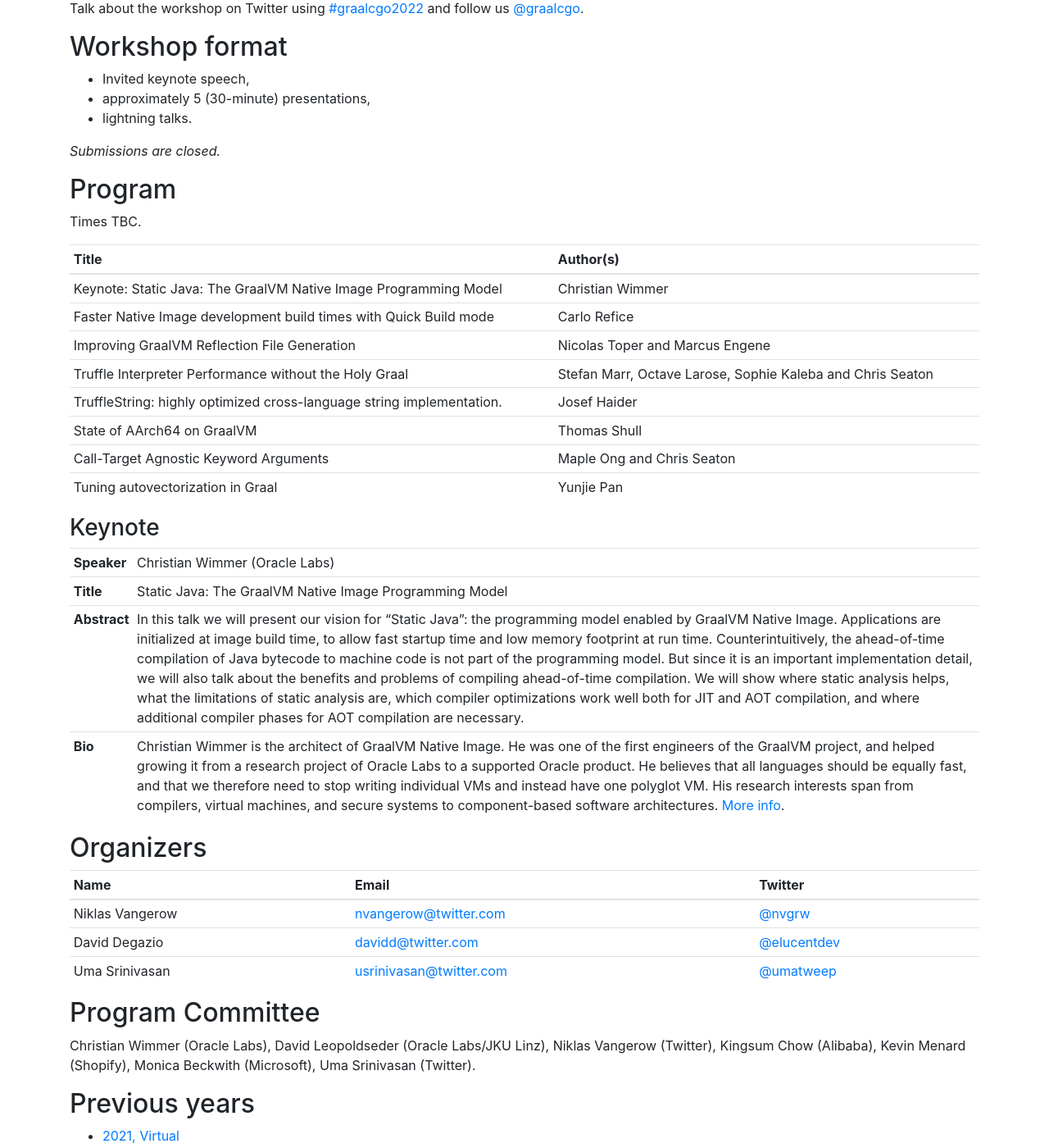
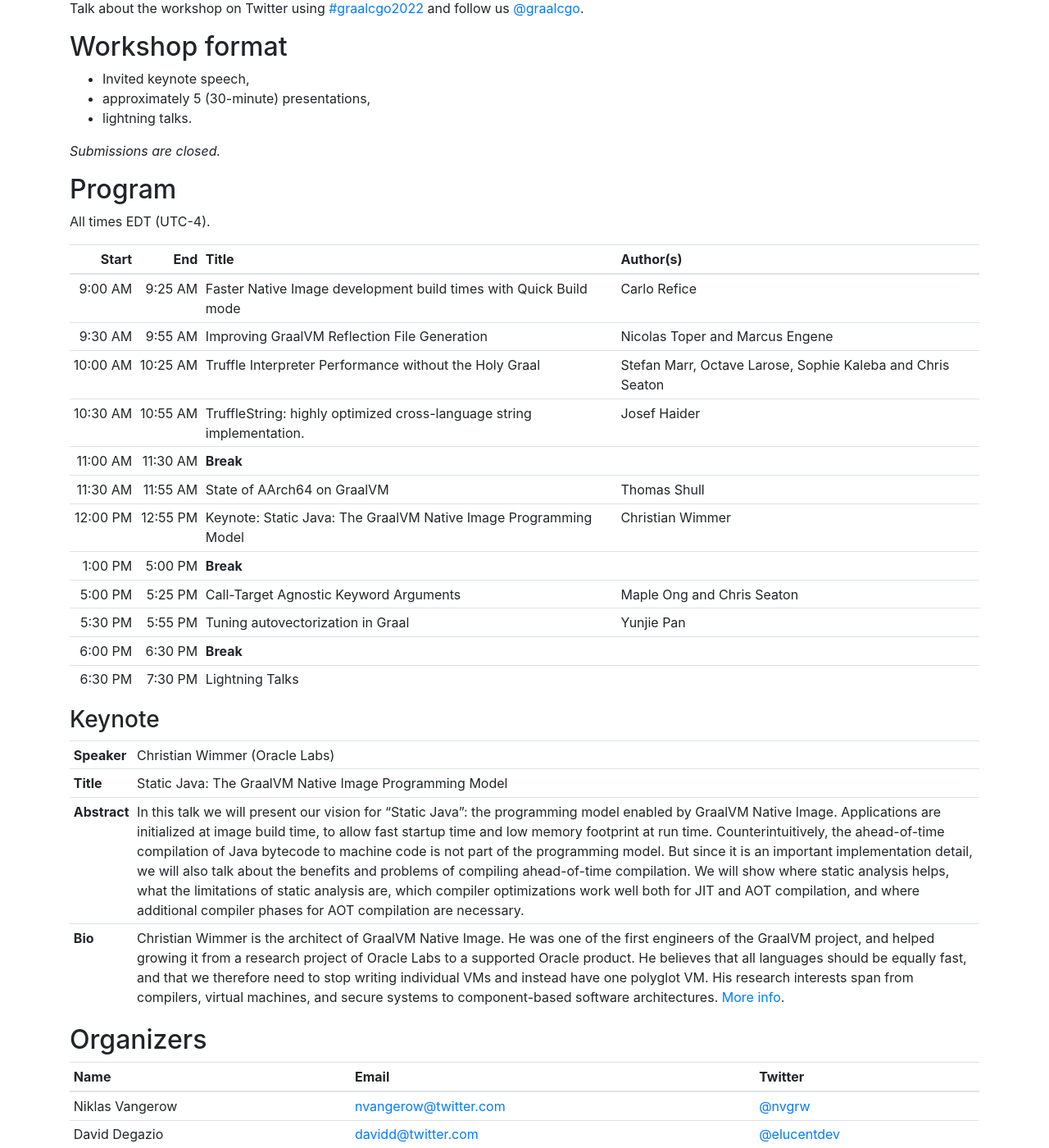
Before and after one commit to graalworkshop/graalworkshop.github.io, a Jekyll site: the page built from 2022/index.md, in a window 1280 px wide and 1400 px high, scrolled down 810 px. Shown: the whole window at 82% size. Built offline with Jekyll 4.4.1, drawn with Linux system fonts in a browser that asks for light colours.

Commit message:
Add tentative schedule

```diff
--- a/2022/index.md
+++ b/2022/index.md
@@ -41,18 +41,22 @@ Talk about the workshop on Twitter using [#graalcgo2022](https://twitter.com/sea
 
 ## Program
 
-Times TBC.
+All times EDT (UTC-4).
 
-| Title                                                                 | Author(s)                                                  |
-| :-------------------------------------------------------------------- | :--------------------------------------------------------- |
-| Keynote: Static Java: The GraalVM Native Image Programming Model      | Christian Wimmer                                           |
-| Faster Native Image development build times with Quick Build mode     | Carlo Refice                                               |
-| Improving GraalVM Reflection File Generation                          | Nicolas Toper and Marcus Engene                            |
-| Truffle Interpreter Performance without the Holy Graal                | Stefan Marr, Octave Larose, Sophie Kaleba and Chris Seaton |
-| TruffleString: highly optimized cross-language string implementation. | Josef Haider                                               |
-| State of AArch64 on GraalVM                                           | Thomas Shull                                               |
-| Call-Target Agnostic Keyword Arguments                                | Maple Ong and Chris Seaton                                 |
-| Tuning autovectorization in Graal                                     | Yunjie Pan                                                 |
+| Start         | End           | Title                                                                 | Author(s)                                                  |
+| ------------: | ------------: | :-------------------------------------------------------------------- | :--------------------------------------------------------- |
+|  9:00&nbsp;AM | 9:25&nbsp;AM  | Faster Native Image development build times with Quick Build mode     | Carlo Refice                                               |
+|  9:30&nbsp;AM | 9:55&nbsp;AM  | Improving GraalVM Reflection File Generation                          | Nicolas Toper and Marcus Engene                            |
+| 10:00&nbsp;AM | 10:25&nbsp;AM | Truffle Interpreter Performance without the Holy Graal                | Stefan Marr, Octave Larose, Sophie Kaleba and Chris Seaton |
+| 10:30&nbsp;AM | 10:55&nbsp;AM | TruffleString: highly optimized cross-language string implementation. | Josef Haider                                               |
+| 11:00&nbsp;AM | 11:30&nbsp;AM | **Break**                                                             |                                                            |
+| 11:30&nbsp;AM | 11:55&nbsp;AM | State of AArch64 on GraalVM                                           | Thomas Shull                                               |
+| 12:00&nbsp;PM | 12:55&nbsp;PM | Keynote: Static Java: The GraalVM Native Image Programming Model      | Christian Wimmer                                           |
+| 1:00&nbsp;PM  | 5:00&nbsp;PM  | **Break**                                                             |                                                            |
+| 5:00&nbsp;PM  | 5:25&nbsp;PM  | Call-Target Agnostic Keyword Arguments                                | Maple Ong and Chris Seaton                                 |
+| 5:30&nbsp;PM  | 5:55&nbsp;PM  | Tuning autovectorization in Graal                                     | Yunjie Pan                                                 |
+| 6:00&nbsp;PM  | 6:30&nbsp;PM  | **Break**                                                             |                                                            |
+| 6:30&nbsp;PM  | 7:30&nbsp;PM  | Lightning Talks                                                       |                                                            |
 {:.table .table-sm}
 
 ### Keynote
```
